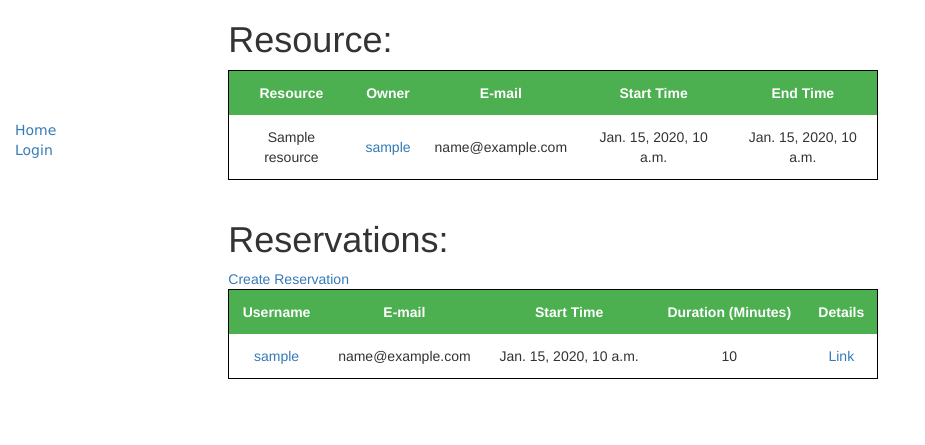
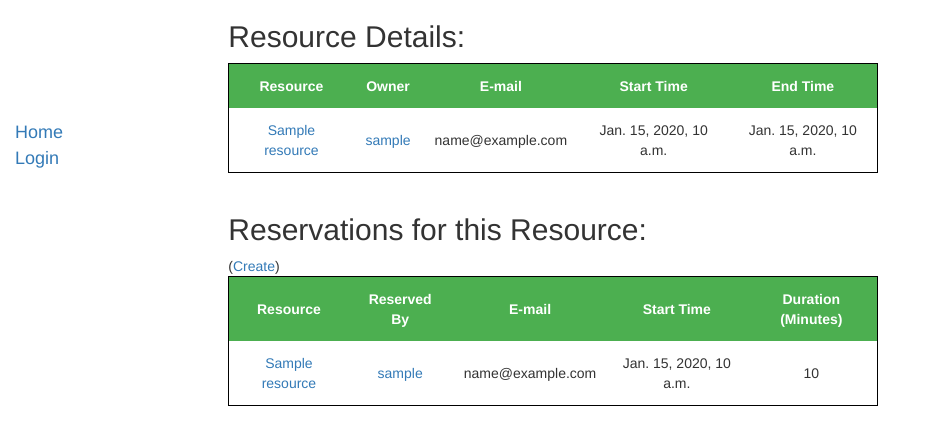
Before and after one commit to jw3877/final, a Django app: page /resource/1/ in a window 1280 px wide. Shown: the top 445 px of the page, without its empty margins (0-925 px from the left). Run offline with Django 3.2, Linux system fonts and the light colour scheme; tables that the repository leaves empty hold one stand-in row (values such as "Sample post"); parts of the project's set-up code (start-up, migrations or seed data) failed here and were passed over; some libraries are stand-ins or nearby versions.

Commit message:
improved templates and added snippets

```diff
--- a/final/static/css/styles.css
+++ b/final/static/css/styles.css
@@ -2,7 +2,7 @@
     margin-top: 120px;
     padding: 0;
     list-style: none;
-    font-family: verdana;
+    font-size:18px;
 }
 
 table {
@@ -20,3 +20,5 @@ th {
     background-color: #4CAF50;
     color: white;
 }
+
+tr:nth-child(odd) {background-color: #E8E8E8}
--- a/reservation/templates/reservation/createResource.html
+++ b/reservation/templates/reservation/createResource.html
@@ -10,7 +10,7 @@
 <form action="{% url 'createResource' %}" method="post">
 {% csrf_token %}
 {{ resource_form.as_p }}
-<input type="submit" value="Add Resource" />
+<input type="submit" value="Create Resource" />
 </form>
 {% endif %}
 <!-- End Form -->
--- a/reservation/templates/reservation/resource.html
+++ b/reservation/templates/reservation/resource.html
@@ -1,56 +1,16 @@
 {% extends "base_generic.html" %}
 {% block content %}
-<h1>Resource:</h1>
+<h2>Resource Details:</h2>
 {% if resource.owner == user %}
 (<a href="{% url 'editResource' resource.id %}">Edit</a>)
 {% endif %}
-
-<table>
-  <tr>
-    <th>Resource</th>
-    <th>Owner</th>
-    <th>E-mail</th>
-    <th>Start Time</th>
-    <th>End Time</th>
-  </tr>
-  <tr>
-    <td>{{resource.name}}</td>
-    <td><a href="{% url 'user' resource.owner.username %}">{{resource.owner.username}}</a></td>
-    <td>{{resource.owner.email}}</td>
-    <td>{{resource.start_time}}</td>
-    <td>{{resource.end_time}}</td>
-  </tr>
-  </table>
+{% include "reservation/snippet/resource_highlight.html" %}
 <br>
 
-<h1>Reservations:</h1>
+<h2>Reservations for this Resource:</h2>
+(<a href="{% url 'createReservation' resource.id %}">Create</a>)
+  {% include "reservation/snippet/reservation_table.html" %}
 
-<a href="{% url 'createReservation' resource.id %}">Create Reservation</a>
 <br>
-{% if reservations_list %}
-<table>
-  <tr>
-    <th>Username</th>
-    <th>E-mail</th>
-    <th>Start Time</th>
-    <th>Duration (Minutes)</th>
-    <th>Details</th>
-  </tr>
-  {% for reservation in reservations_list %}
-    <tr>
-    <td><a href="{% url 'user' reservation.owner.username %}">{{reservation.owner.username}}</a></td>
-    <td> {{ reservation.owner.email }} </td>
-    <td> {{ reservation.start_time }} </td>
-    <td> {{ reservation.duration }} </td>
-    <td><a href="{% url 'reservation' reservation.id %}">Link</a></td></tr>
-  {% endfor %}
-  </table>
-  <br>
-
-{% else %}
-    <p>No reservations.</p>
-{% endif %}
-
-
 
 {% endblock %}
--- /dev/null
+++ b/reservation/templates/reservation/snippet/reservation_table.html
@@ -0,0 +1,27 @@
+{% if reservation_list %}
+{% load static %}
+
+<table class="listing">
+  <tr>
+    <th>Resource</th>
+    <th>Reserved By</th>
+    <th>E-mail</th>
+    <th>Start Time</th>
+    <th>Duration (Minutes)</th>
+  </tr>
+
+  {% for reservation in reservation_list %}
+   <tr>
+    <td><a href="{% url 'resource' reservation.resource.id %}">{{ reservation.resource.name }}</a></td>
+    <td><a href="{% url 'user' reservation.owner.username %}">{{reservation.owner.username}}</a></td>
+    <td>{{reservation.resource.owner.email}}</td>
+    <td>{{reservation.start_time}}</td>
+    <td>{{reservation.duration}}</td>
+    </tr>
+  {% endfor %}
+  </table>
+  <br>
+
+{% else %}
+    <p>No reservations.</p>
+{% endif %}
--- /dev/null
+++ b/reservation/templates/reservation/snippet/resource_highlight.html
@@ -0,0 +1,21 @@
+{% if resource %}
+  <table>
+  <tr>
+    <th>Resource</th>
+    <th>Owner</th>
+    <th>E-mail</th>
+    <th>Start Time</th>
+    <th>End Time</th>
+  </tr>
+   <tr>
+    <td><a href="{% url 'resource' resource.id %}">{{ resource.name }}</a></td>
+    <td><a href="{% url 'user' resource.owner.username %}">{{resource.owner.username}}</a></td>
+    <td>{{resource.owner.email}}</td>
+    <td>{{resource.start_time}}</td>
+    <td>{{resource.end_time}}</td>
+  </tr>
+  </table>
+
+{% else %}
+  <p>No resources are available.</p>
+{% endif %}
--- a/reservation/templates/reservation/user.html
+++ b/reservation/templates/reservation/user.html
@@ -2,6 +2,10 @@
 {% block content %}
 <h1>{{username}}</h1>
 
-{% include "reservation/user_resources_reservations.html" %}
+  <h2>{{username}}'s Resources</h2>
+  {% include "reservation/snippet/resource_table.html" with resource_list=user_resources only %}
+
+  <h2>{{username}}'s Reservations</h2>
+  {% include "reservation/snippet/reservation_table.html" with reservation_list=user_reservations only %}
 
 {% endblock %}
--- a/reservation/views.py
+++ b/reservation/views.py
@@ -4,53 +4,66 @@ from django.urls import reverse
 from django.contrib.auth.decorators import login_required
 from datetime import datetime
 from django.contrib.auth.models import User
-
-
-
+from .models import Resource, Reservation
+from .forms import ResourceForm, ReservationForm
+from django.db.models import Q
 
 #from django.contrib.admin import widgets
 
-from .models import Resource, Reservation
-from .forms import ResourceForm, ReservationForm
-
+#
+# index
+#
 def index(request):
-  resource_list = Resource.objects.order_by('-start_time')
-  context = {
-    'resource_list': resource_list,
-    'user_resource_list': [],
-    'user_reservation_list': []
-  }
+  all_resources = Resource.objects.order_by('-start_time')
 
   if request.user.is_authenticated:
-    user_resource_list = Resource.objects.filter(owner=request.user).order_by('start_time')
-    user_reservation_list = Reservation.objects.filter(owner=request.user).order_by('start_time')
-    context['user_resource_list'] = user_resource_list
-    context['user_reservation_list'] = user_reservation_list
+    current_time = datetime.now()
+    user_resources = Resource.objects.filter(owner=request.user).order_by('start_time')
+    user_reservations = Reservation.objects.order_by('start_time')
+
+  else:
+    user_resources = []
+    user_reservations = []
+
+  context = {
+    'all_resources': all_resources,
+    'user_resources': user_resources,
+    'user_reservations': user_reservations
+  }
 
   return render(request, 'reservation/index.html', context)
 
+#
+# user
+#
 def user(request, username):
   user = get_object_or_404(User, username=username)
   user_reservations = Reservation.objects.filter(owner=user)
   user_resources = Resource.objects.filter(owner=user)
   context = {
-    'user_reservation_list': user_reservations,
-    'user_resource_list': user_resources,
+    'user_reservations': user_reservations,
+    'user_resources': user_resources,
     'username': username
   }
 
   return render(request, 'reservation/user.html', context)
 
+#
+# resource
+#
 def resource(request, resource_id):
   current_time = datetime.now()
-  requested_resource = get_object_or_404(Resource, pk=resource_id)
-  reservations_list = Reservation.objects.filter(resource=requested_resource)
+  resource = get_object_or_404(Resource, pk=resource_id)
+  reservation_list = Reservation.objects.filter(resource=resource)
   context = {
-    'resource': requested_resource,
-    'reservations_list': reservations_list
+    'resource': resource,
+    'reservation_list': reservation_list
   }
   return render(request, 'reservation/resource.html', context)
 
+#
+# reservation
+#
 def reservation(request, reservation_id):
   requested_reservation = get_object_or_404(Reservation, pk=reservation_id)
   context = {
@@ -58,7 +71,9 @@ def reservation(request, reservation_id):
   }
   return render(request, 'reservation/reservation.html', context)
 
-
+#
+# createResource
+#
 @login_required
 def createResource(request):
   if request.method == 'POST':
@@ -74,6 +89,9 @@ def createResource(request):
 
   return render(request, 'reservation/createResource.html', {'resource_form': resource_form})
 
+#
+# createReservation
+#
 @login_required
 def createReservation(request, resource_id):
   resource = get_object_or_404(Resource, pk=resource_id)
@@ -97,6 +115,9 @@ def createReservation(request, resource_id):
 
   return render(request, 'reservation/createReservation.html', context)
 
+#
+# editResource
+#
 @login_required
 def editResource(request, resource_id):
   resource = get_object_or_404(Resource, pk=resource_id)
```
Also changed, not shown: reservation/templates/reservation/createReservation.html (+6 -2 lines), reservation/templates/reservation/index.html (+10 -16 lines), reservation/templates/reservation/snippet/resource_table.html (added, +25 -0 lines), reservation/templates/reservation/user_resources_reservations.html (deleted, +0 -55 lines).
